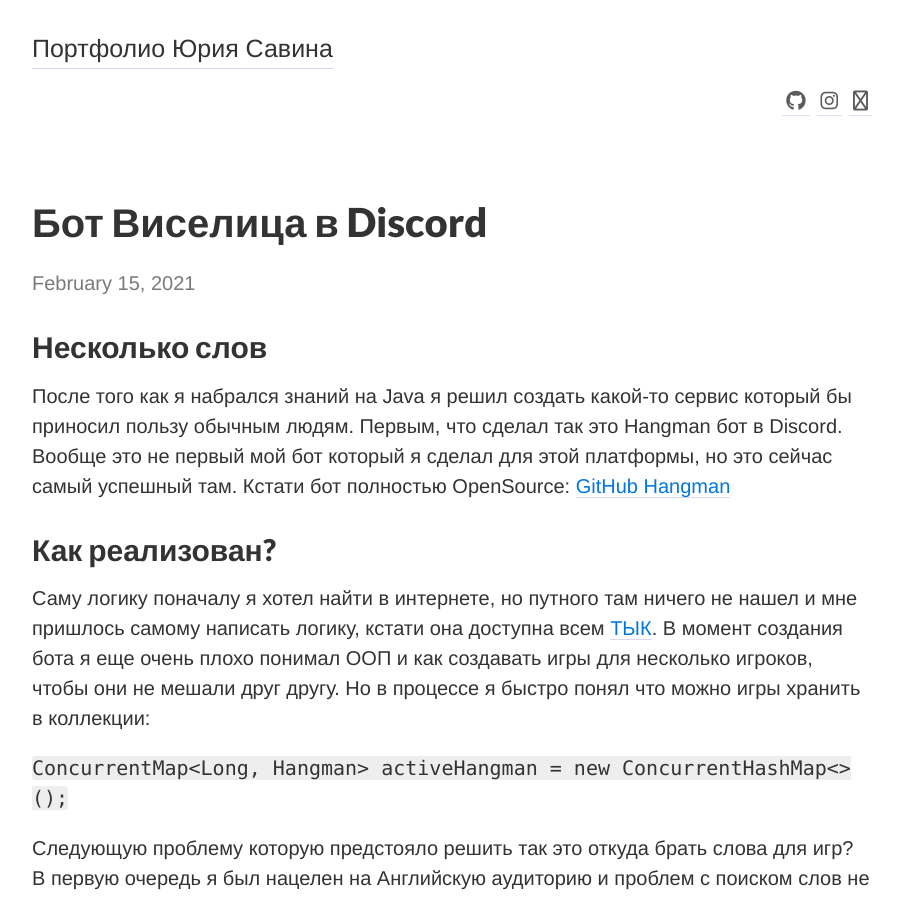
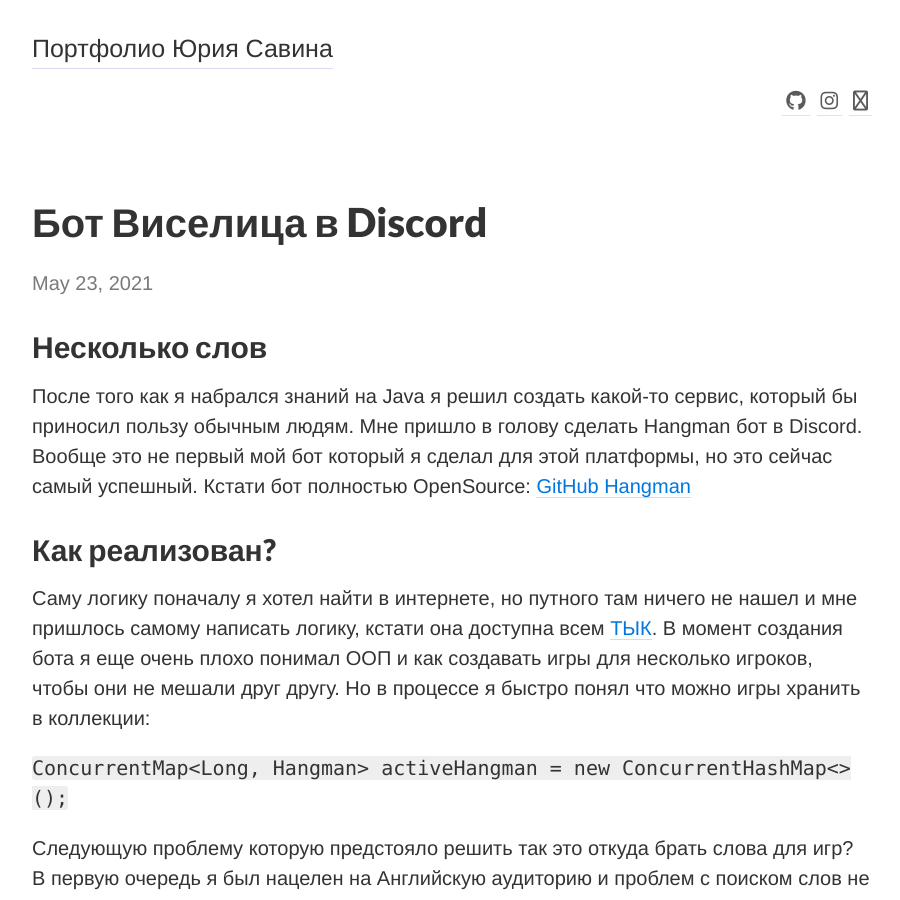
Before and after one commit to megoRU/megoru.github.io, a Jekyll site: the page built from _posts/2021-05-23-bot-viselica-v-discord.markdown, in a window 1280 px wide and 900 px high. Shown: the whole window, without its empty margins (188-1088 px from the left). Built offline with Jekyll 4.4.1, drawn with Linux system fonts in a browser that asks for light colours; nearby versions of some CDN libraries.

```diff
--- a/_posts/2021-02-15-bot-viselica-v-discord.markdown
+++ b/_posts/2021-05-23-bot-viselica-v-discord.markdown
@@ -1,14 +1,14 @@
 ---
 title: Бот Виселица в Discord
 layout: post
-date: 2021-02-15
+date: 2021-05-23
 category: dev
 tags: [hangman, discord, java]
 ---
 
 ##  Несколько слов
 
-После того как я набрался знаний на Java я решил создать какой-то сервис который бы приносил пользу обычным людям. Первым, что сделал так это Hangman бот в Discord. Вообще это не первый мой бот который я сделал для этой платформы, но это сейчас самый успешный там. Кстати бот полностью OpenSource: [GitHub Hangman](https://github.com/megoRU/HangmanDiscordBot)
+После того как я набрался знаний на Java я решил создать какой-то сервис, который бы приносил пользу обычным людям. Мне пришло в голову сделать Hangman бот в Discord. Вообще это не первый мой бот который я сделал для этой платформы, но это сейчас самый успешный. Кстати бот полностью OpenSource: [GitHub Hangman](https://github.com/megoRU/HangmanDiscordBot)
 
 ##  Как реализован?
 
```
Also changed, not shown: _posts/2021-02-08-bot-giveaway-v-discord.markdown (added, +42 -0 lines), images/giveaway/giveaway-command-start.png (added), images/giveaway/giveaway-post.png (added), images/giveaway/giveaway-start-work.png (added), images/giveaway/giveaway-stop.png (added), 1 other file.
